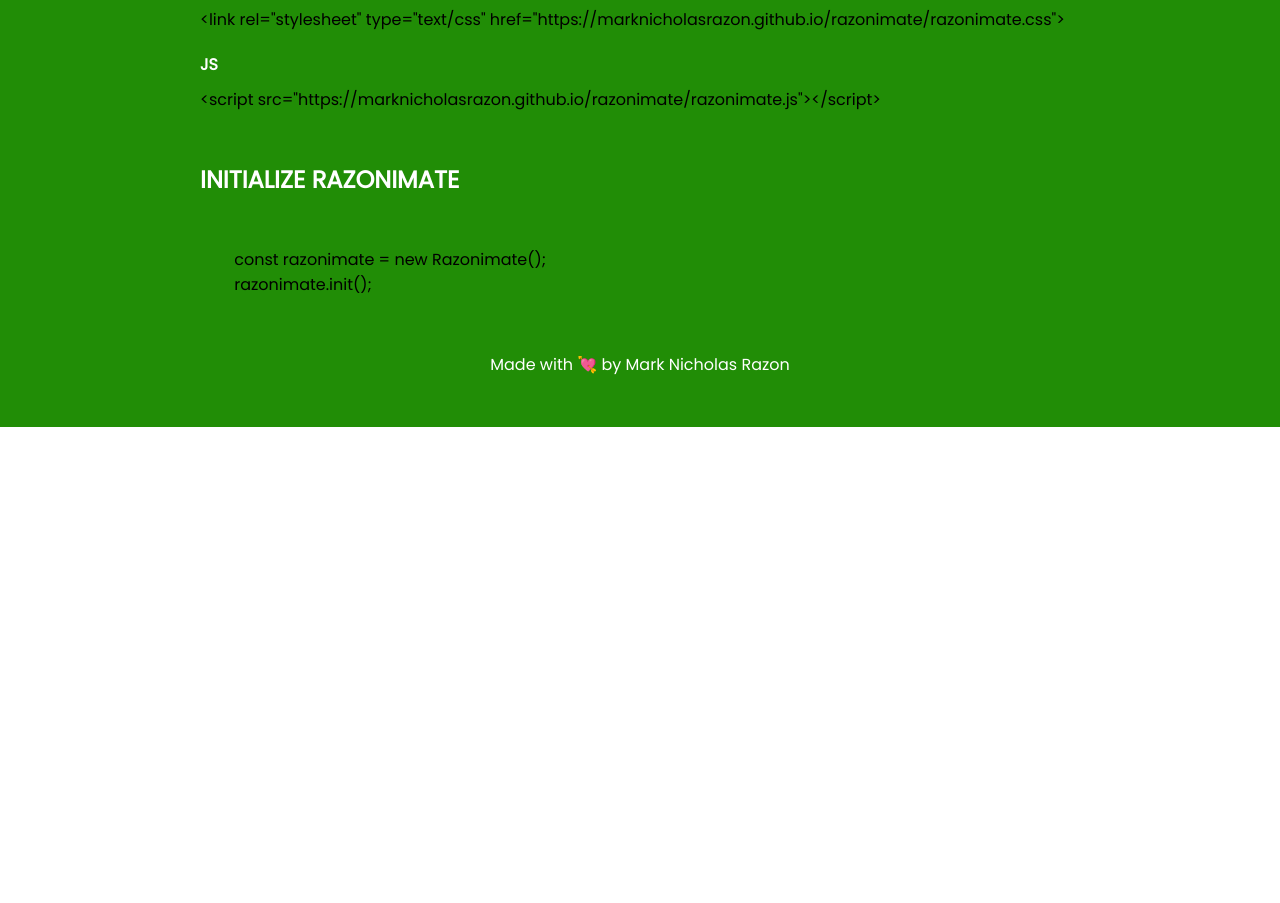
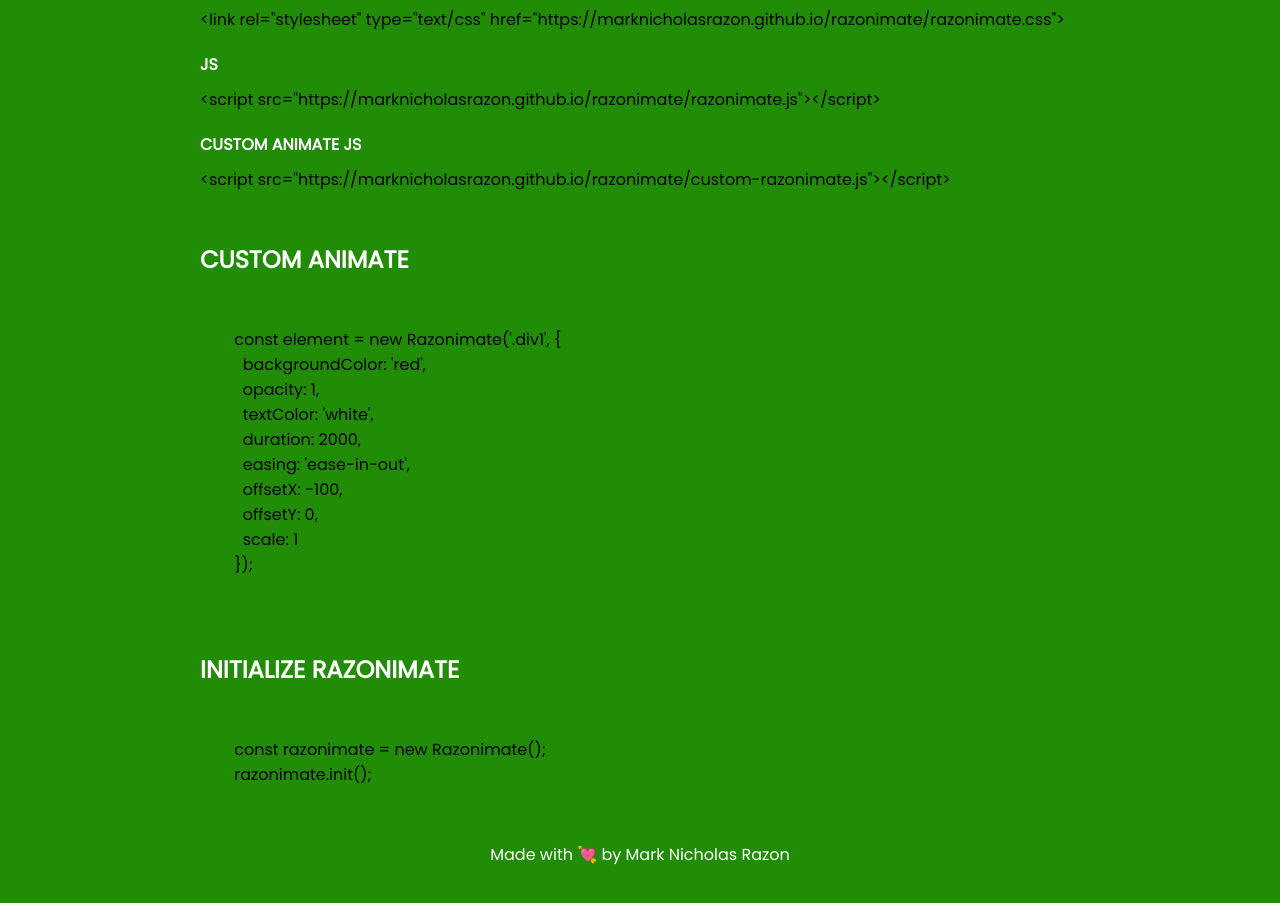
Before and after one commit to marknicholasrazon/razonimate, a plain HTML site: page index.html in a window 1280 px wide. Shown: the part 9683-10586 px from the top of the page. Before the commit the page ends 10110 px from the top, so only its background shows below. Drawn offline with Linux system fonts and the light colour scheme; a script that the page names is missing; a small style sheet from the web is missing.

Commit message:
Update index.html

```diff
--- a/index.html
+++ b/index.html
@@ -204,6 +204,23 @@
 	<pre><code>&lt;link rel="stylesheet" type="text/css" href="https://marknicholasrazon.github.io/razonimate/razonimate.css"&gt;</code></pre>
 	<h4>js</h4>
 	<pre><code>&lt;script src="https://marknicholasrazon.github.io/razonimate/razonimate.js"&gt;&lt;/script&gt;</code></pre>
+	<h4>custom animate js</h4>
+	<pre><code>&lt;script src="https://marknicholasrazon.github.io/razonimate/custom-razonimate.js"&gt;&lt;/script&gt;</code></pre>
+
+	<br><br>
+	<h2>custom animate</h2><br>
+	<pre><code>
+	const element = new Razonimate('.div1', {
+	  backgroundColor: 'red',
+	  opacity: 1,
+	  textColor: 'white',
+	  duration: 2000,
+	  easing: 'ease-in-out',
+	  offsetX: -100,
+	  offsetY: 0,
+	  scale: 1
+	});
+	</code></pre>
 
 	<br><br>
 	<h2>initialize razonimate</h2><br>
@@ -217,8 +234,8 @@
 
 <script src="assets/index.js"></script>
 <script type="text/javascript">
-	const razonimate = new Razonimate();
-	razonimate.init();
+	const razon = new Razonimate();
+	razon.init();
 </script>
 </body>
 </html>
```
